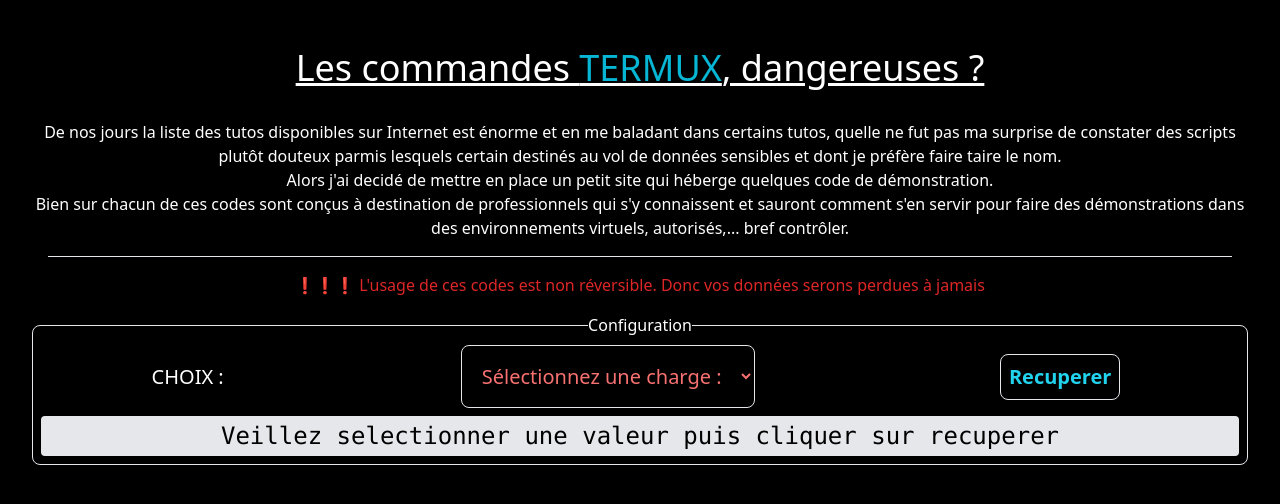
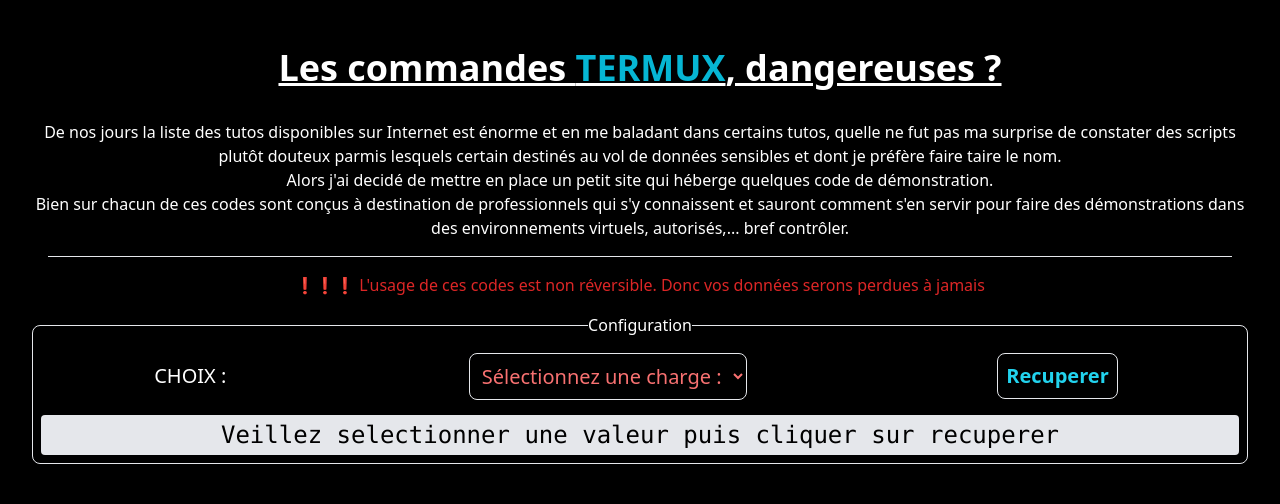
Before and after one commit to wis007/evil-termux-demo, a React (Vite) app: page / in a window 1280 px wide. Shown: the top 504 px of the page. Built offline with nearby package versions, Linux system fonts and the light colour scheme.

Commit message:
meilleur mise en forme pour eviter le scroll horizontal

```diff
--- a/index.html
+++ b/index.html
@@ -6,7 +6,7 @@
     <meta name="viewport" content="width=device-width, initial-scale=1.0" />
     <title>termux destructor</title>
   </head>
-  <body class="h-full bg-black">
+  <body class="h-full bg-black w-full overflow-clip">
     <div id="root" class="h-full bg-black text-white"></div>
     <script type="module" src="/src/main.jsx"></script>
   </body>
--- a/src/App.jsx
+++ b/src/App.jsx
@@ -42,29 +42,29 @@
 
   return (
     <>
-    <header className='underline p-4' id='intro'>
-    <h1 className='text-4xl'>Les commandes <span className='uppercase text-cyan-500 '>Termux</span>, dangereuses ?</h1>
+    <header className='underline p-2 sm:p-4' id='intro'>
+    <h1 className='text-2xl sm:text-4xl font-bold'>Les commandes <span className='uppercase text-cyan-500 '>Termux</span>, dangereuses ?</h1>
     </header>
-    <main className='py-4'>
+    <main className='py-4 overflow-hidden'>
       <p>
         De nos jours la liste des tutos disponibles sur Internet est énorme et en me baladant dans certains tutos, quelle ne fut pas ma surprise de constater des scripts plutôt douteux parmis lesquels certain destinés au vol de données sensibles et dont je préfère faire taire le nom.<br />Alors j'ai decidé de mettre en place un petit site qui héberge quelques code de démonstration.<br />Bien sur chacun de ces codes sont conçus à destination de professionnels qui s'y connaissent et sauront comment s'en servir pour faire des démonstrations dans des environnements virtuels, autorisés,... bref contrôler.
       </p>
       <hr className='m-4' />
       <p className="text-red-600 pb-4">❗❗❗ L'usage de ces codes est non réversible. Donc vos données serons perdues à jamais</p>
-      <fieldset className='border p-2 rounded-lg text-center'>
+      <fieldset className='border p-2 rounded-lg text-center w-full sm:w-auto'>
         <legend>Configuration</legend>
         <form className='flex flex-col pb-2 justify-around items-center uppercase text-xl sm:flex-row gap-4' onSubmit={generate}>
           <label htmlFor="choix">Choix :</label>
-          <select name="choix" id='choix' className='bg-inherit text-red-400 border p-4 rounded-lg' onChange={generate}>
+          <select name="choix" id='choix' className='bg-inherit text-red-400 border p-2 rounded-lg w-full sm:w-auto' onChange={generate}>
           <option value="" disabled selected className='text-xl'>Sélectionnez une charge :</option>
-            <option value="1" className='text-xl text-black '>Données Whatsapp</option>
-            <option value="2" className='text-xl text-black '>Toutes les images</option>
-            <option value="3" className='text-xl text-black '>Toutes les video</option>
-            <option value="4" className='text-xl text-black '>Toutes les outils termux</option>
+            <option value="1" className='sm:text-xl text-black '>Données Whatsapp</option>
+            <option value="2" className='sm:text-xl text-black '>Toutes les images</option>
+            <option value="3" className='sm:text-xl text-black '>Toutes les video</option>
+            <option value="4" className='smtext-xl text-black '>Toutes les outils termux</option>
           </select>
-          <input className='border m-2 p-2 rounded-lg hover:cursor-pointer text-cyan-400 font-bold' type="submit" value="Recuperer" />
+          <input className='border m-2 p-2 rounded-lg hover:cursor-pointer text-cyan-400 font-bold w-full sm:w-auto' type="submit" value="Recuperer" />
         </form>
-        <div className='bg-gray-200 p-1 rounded text-black font-mono sm:text-2xl' id="resultat">
+        <div className='bg-gray-200 p-1 rounded text-black font-mono sm:text-2xl max-w-full' id="resultat">
           Veillez selectionner une valeur puis cliquer sur recuperer
         </div>
       </fieldset>
```
